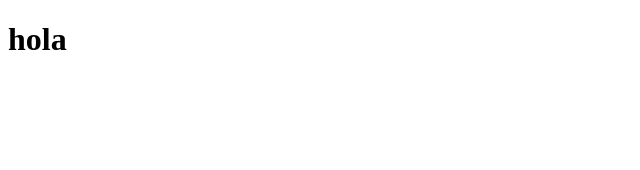
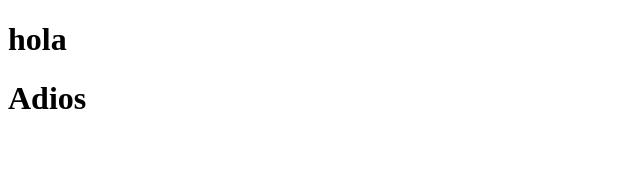
Before and after one commit to pablogvas/Proyecto_Pablo_y_Laura, an Angular app: page / in a window 1280 px wide. Shown: the top 170 px of the page, without its empty margins (0-640 px from the left). Built offline with nearby package versions, Linux system fonts and the light colour scheme.

Commit message:
RamaDesarrollo

```diff
--- a/src/app/app.component.html
+++ b/src/app/app.component.html
@@ -1 +1,2 @@
 <h1>hola</h1>
+<h1>Adios</h1>
```
